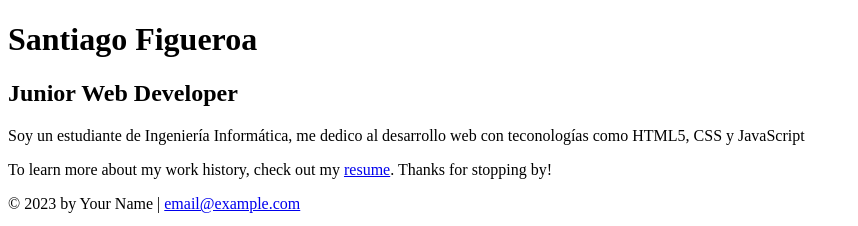
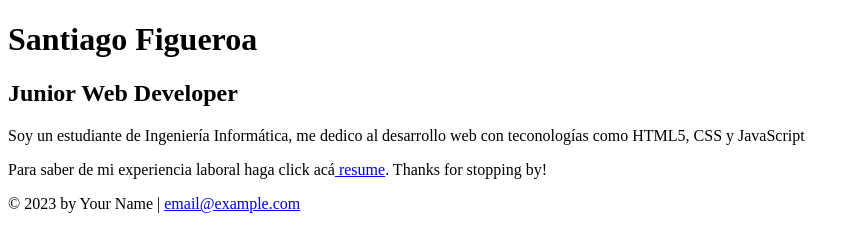
Before and after one commit to Sfigueroac/pagina-personal, a plain HTML site: page index.html in a window 1280 px wide. Shown: the top 226 px of the page, without its empty margins (0-858 px from the left). Drawn offline with Linux system fonts and the light colour scheme.

Commit message:
Cambios en el texto

```diff
--- a/index.html
+++ b/index.html
@@ -19,7 +19,7 @@
     <main>
       <!-- Start content edits below this line. -->
       <p>Soy un estudiante de Ingeniería Informática, me dedico al desarrollo web con teconologías como HTML5, CSS y JavaScript</p>
-      <p>To learn more about my work history, check out my <a href="resume.html"> resume</a>. Thanks for stopping by!</p>
+      <p>Para saber de mi experiencia laboral haga click acá<a href="resume.html"> resume</a>. Thanks for stopping by!</p>
 
       <!-- End content edits here. -->
     </main>
```
